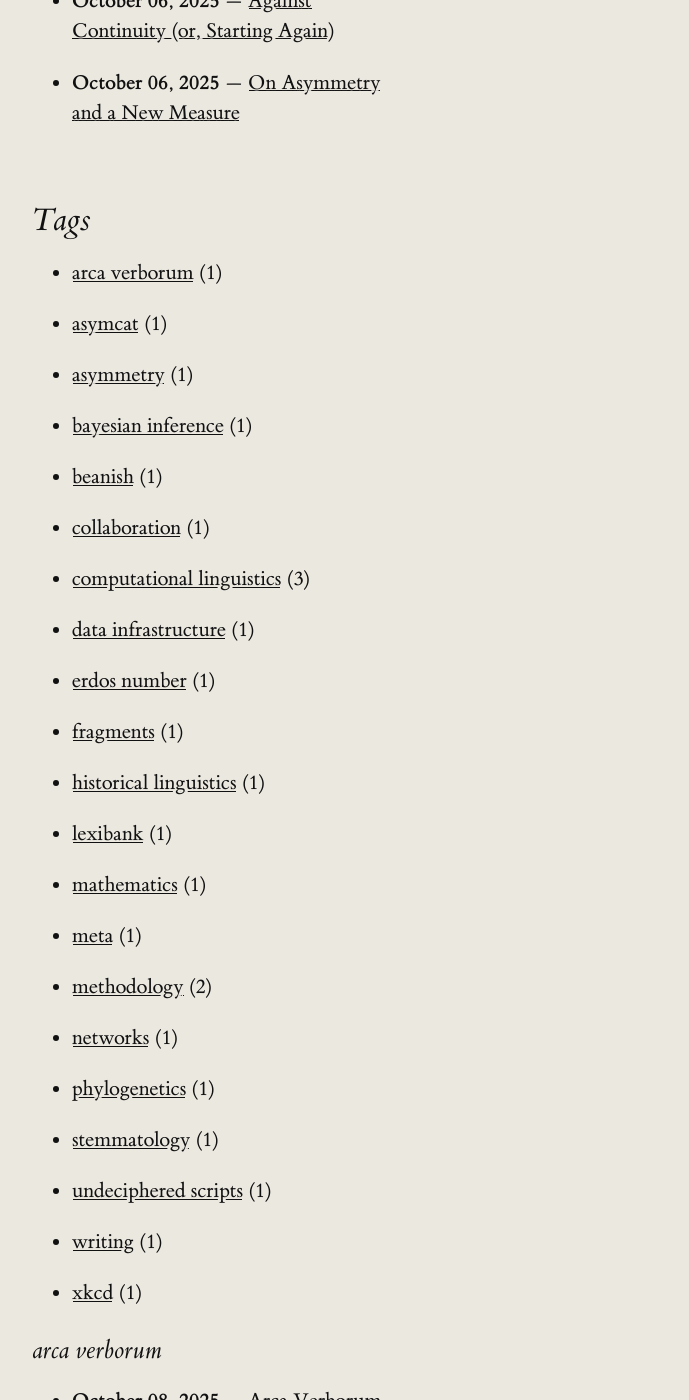
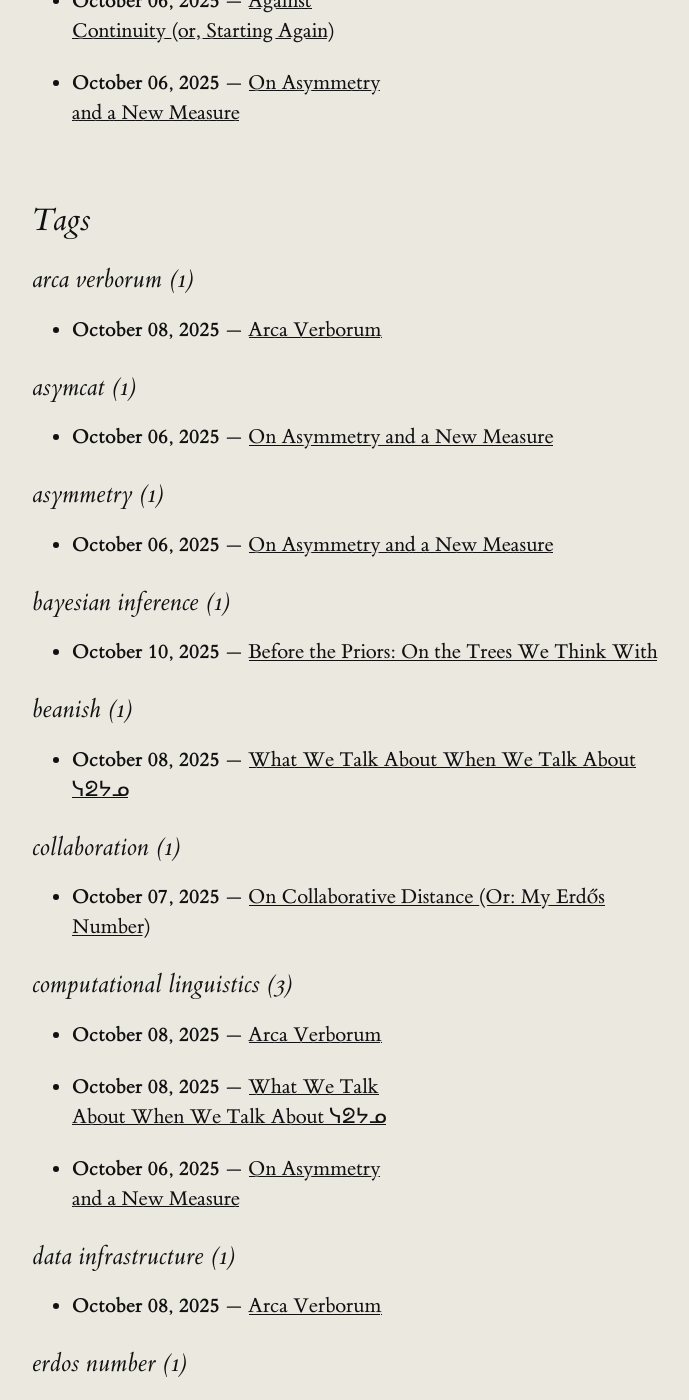
Before and after one commit to tresoldi/tresoldi.github.io, a Jekyll site: the page built from blog.md, in a window 1280 px wide and 1400 px high, scrolled down 885 px. Shown: the whole window, without its empty margins (128-817 px from the left). Built offline with Jekyll 4.4.1, drawn with Linux system fonts in a browser that asks for light colours; some of the changed text lies outside the part shown.

Commit message:
Simplify tags section on blog page
Removed redundant initial tag list. Tags now appear only as H3 headers
with post counts in parentheses, followed immediately by their posts.

🤖 Generated with [Claude Code](https://claude.com/claude-code)

Co-Authored-By: Claude <noreply@anthropic.com>

```diff
--- a/blog.md
+++ b/blog.md
@@ -17,11 +17,7 @@ Thoughts on linguistics, data science, academic life, and computational methods.
 
 {% assign tags = site.tags | sort %}
 {% for tag in tags %}
-- [{{ tag[0] }}](#{{ tag[0] | slugify }}) ({{ tag[1].size }})
-{% endfor %}
-
-{% for tag in tags %}
-### {{ tag[0] }}
+### {{ tag[0] }} ({{ tag[1].size }})
 {% for post in tag[1] %}
 - **{{ post.date | date: "%B %d, %Y" }}** — [{{ post.title }}]({{ post.url }})
 {% endfor %}
```
